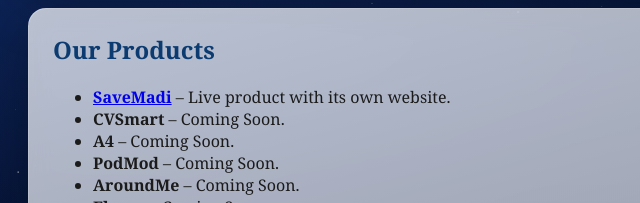
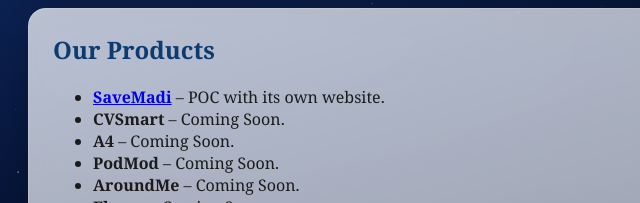
Before and after one commit to uraichur/asvlabsllp, a plain HTML site: page index.html in a window 1280 px wide. Shown: the part 597-800 px from the top of the page, 138-778 px from the left. Drawn offline with Linux system fonts and the light colour scheme.

Commit message:
Update index.html

```diff
--- a/index.html
+++ b/index.html
@@ -61,7 +61,7 @@
       <section class="card" id="products">
         <h2>Our Products</h2>
         <ul>
-          <li><strong><a href="https://savemadi.com" target="_blank">SaveMadi</a></strong> – Live product with its own website.</li>
+          <li><strong><a href="https://savemadi.com" target="_blank">SaveMadi</a></strong> – POC with its own website.</li>
           <li><strong>CVSmart</strong> – Coming Soon.</li>
           <li><strong>A4</strong> – Coming Soon.</li>
           <li><strong>PodMod</strong> – Coming Soon.</li>
```
